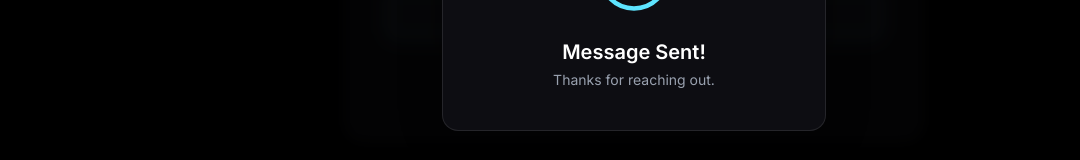
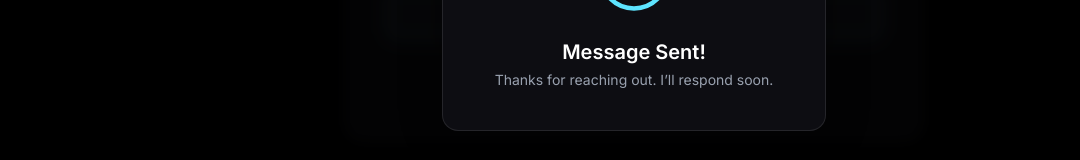
Before and after one commit to Badejomichael/my-portfolio, a Next.js app: page / in a window 1280 px wide. Both pictures are taken after typing "Sample", "name@example.com", "Sample" into the empty fields and a click on the button "Send Message". Shown: the part 4973-5133 px from the top of the page, without its empty margins (6-1086 px from the left). Built offline with nearby package versions, Linux system fonts and the light colour scheme; no server answers.

Commit message:
Update Contact.tsx

```diff
--- a/src/app/components/Contact.tsx
+++ b/src/app/components/Contact.tsx
@@ -91,7 +91,7 @@ const StatusModal = ({
                   Message Sent!
                 </h3>
                 <p className="text-gray-400 text-sm">
-                  Thanks for reaching out.
+                  Thanks for reaching out. I’ll respond soon.
                 </p>
               </>
             )}
@@ -232,5 +232,3 @@ export default function Contact() {
     </section>
   );
 }
-
-/* I’ll respond soon. */
```
